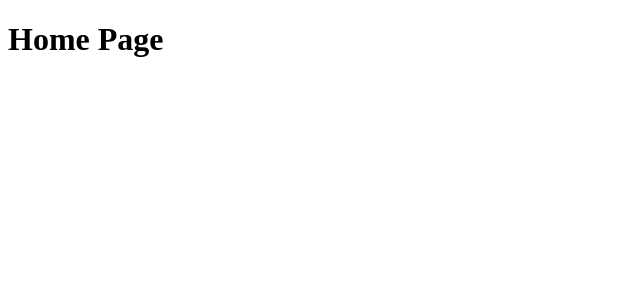
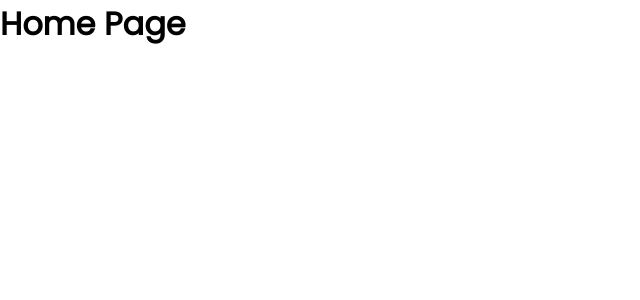
Before and after one commit to cchirag/queue-plotline, a React (Vite) app: page / in a window 1280 px wide. Shown: the top 300 px of the page, without its empty margins (0-640 px from the left). Built offline with nearby package versions, Linux system fonts and the light colour scheme.

Commit message:
setup basic theme and styles

```diff
--- a/index.html
+++ b/index.html
@@ -5,6 +5,7 @@
     <link rel="icon" type="image/svg+xml" href="/vite.svg" />
     <meta name="viewport" content="width=device-width, initial-scale=1.0" />
     <title>Queue - Railway Platform Guide</title>
+    <link href='https://fonts.googleapis.com/css?family=Poppins' rel='stylesheet'>
   </head>
   <body>
     <div id="root"></div>
--- a/src/index.css
+++ b/src/index.css
@@ -0,0 +1,29 @@
+:root {
+  --primary: #503e9d;
+  --secondary: #fdcb21;
+  --primary-alt: #e3dbff;
+  --secondary-alt: #f2cb5a;
+  --background: #ffffff;
+  --surface: #f8f8f8;
+}
+
+* {
+  box-sizing: border-box;
+}
+
+body {
+  margin: 0;
+  padding: 0;
+  box-sizing: border-box;
+  font-family: "Poppins", sans-serif;
+}
+
+h1,
+h2,
+h3,
+h4,
+h5,
+h6 {
+  margin: 0;
+  padding: 0;
+}
```
